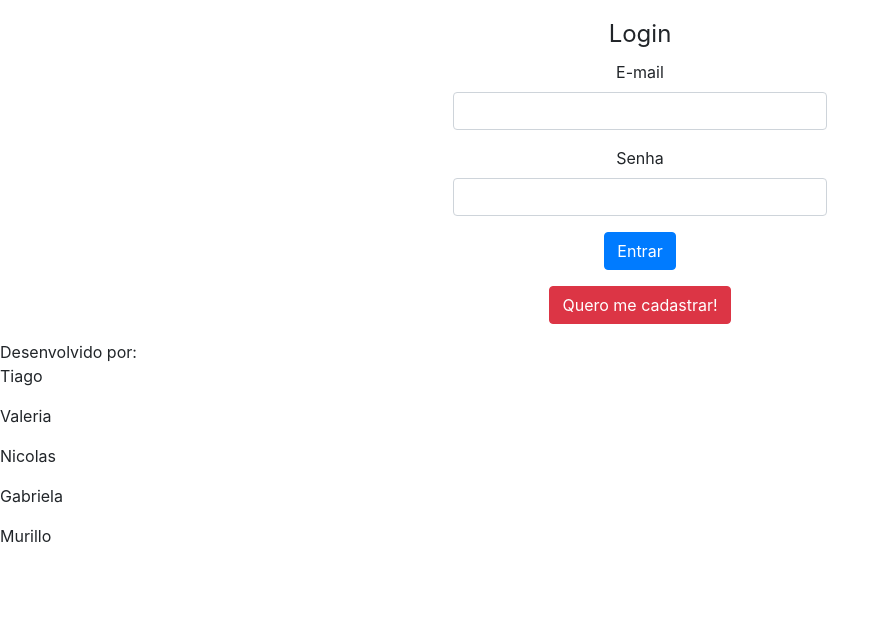
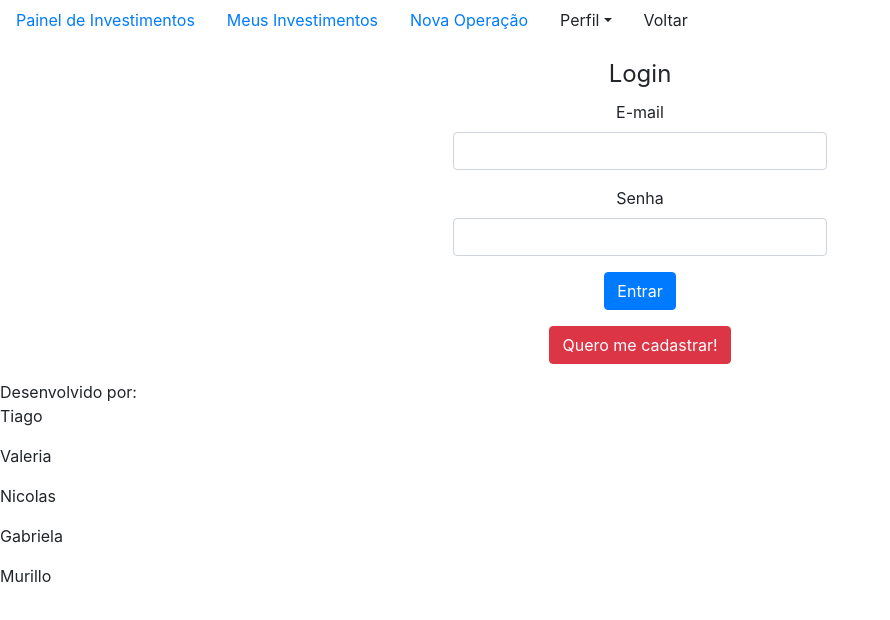
Before and after one commit to murillotlopes/pi6-front, a React (Vite) app: page / in a window 1280 px wide. Shown: the top 620 px of the page, without its empty margins (0-890 px from the left). Built offline with nearby package versions, Linux system fonts and the light colour scheme.

Commit message:
readequação a pagina base

```diff
--- a/src/components/pageBase/pageBase.tsx
+++ b/src/components/pageBase/pageBase.tsx
@@ -1,10 +1,12 @@
 
 import { childrenProps } from '../../interfaces';
+import { Menu } from '../menu/menu';
 
 
 export const PageBase = ({ children }: childrenProps) => {
   return (
     <>
+      <Menu />
       <main className='row'>
         {children}
       </main>
```
Lines whose indentation alone changed are shown as unchanged.
